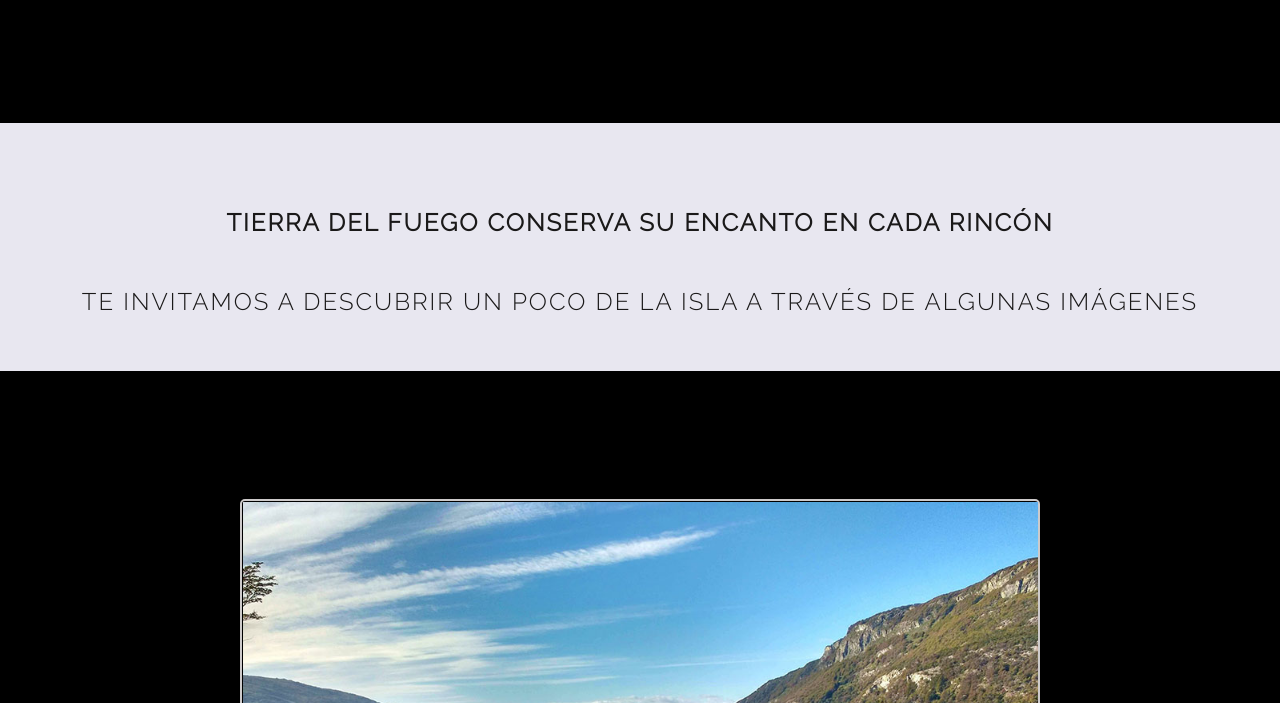
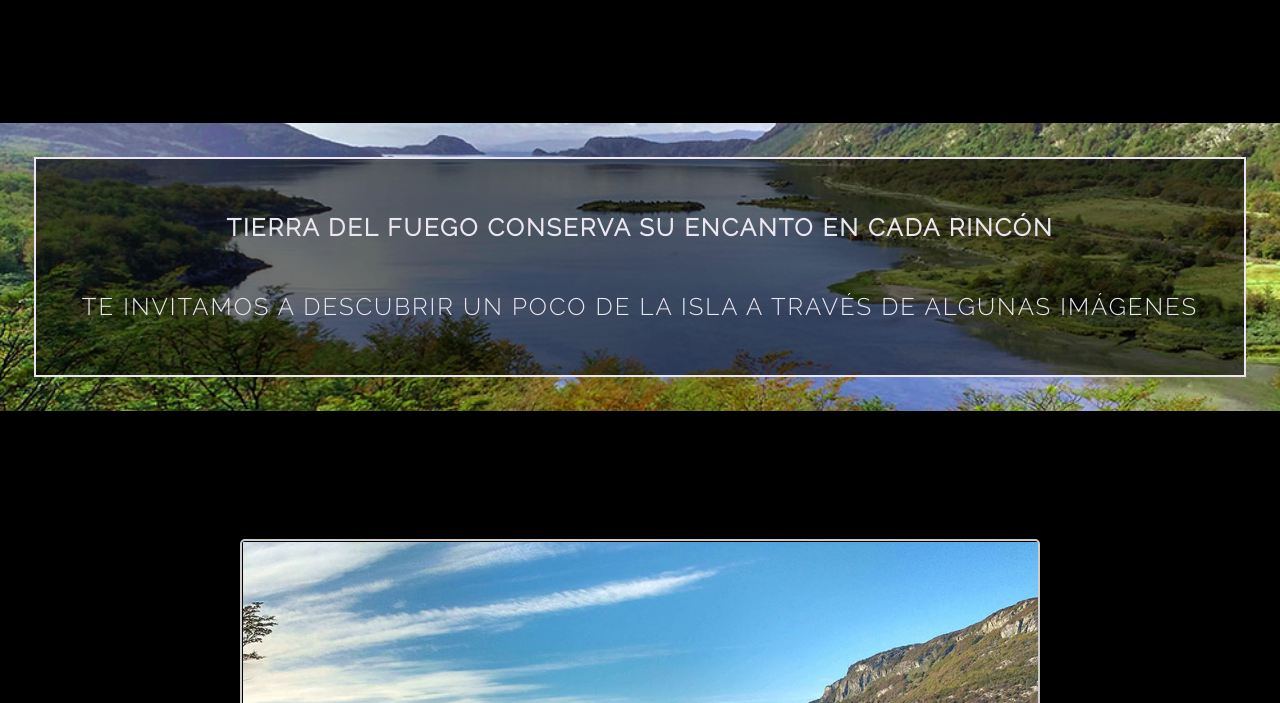
Before and after one commit to Florsala/desafio, a website: page galeria.html in a window 1280 px wide. Shown: the part 97-800 px from the top of the page. Drawn offline with nearby package versions, Linux system fonts and the light colour scheme; a web font is replaced by a local one.

Commit message:
agregue nueva img bcg galeria

```diff
--- a/scss/_galeria.scss
+++ b/scss/_galeria.scss
@@ -20,32 +20,33 @@ $carousel-transition-duration:.5s;
 
 
 .Galeria {
-    background-color: $blanco;
-
-   margin: auto;
-    border: 1px solid $blanco;
-
+    background-image: url(../imagenes/PNtdf.jpg);
+    background-repeat: no-repeat;
+    background-size: cover;
+    background-position: center;
+    filter: hue-rotate(24deg);
     width: 100%;
     margin-top: 12.5em;
     margin-bottom: 8em;
     font-size: 16px;
-    }
+    padding: 4px;
+}
+
 
 
 
 .Galeria_texto{
+    background-color: #0000008f;
     padding: 1.2em;
     text-align: center;
-    margin: 0 auto;
-    margin-top: 30px;
+    margin: 30px;
     text-transform: uppercase;
-
-
     text-align: center;
     font-size: 1.5em;
     letter-spacing: 2px;
-    color:rgb(26, 25, 25);
+    color:$blanco;
     line-height: 3.3em;
+    border: solid 2px $blanco;
 
 }
 
```
Also changed, not shown: css/estilo.css.
